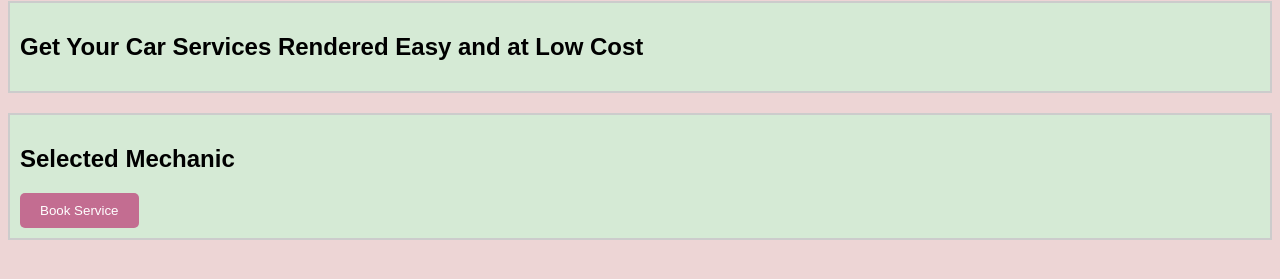
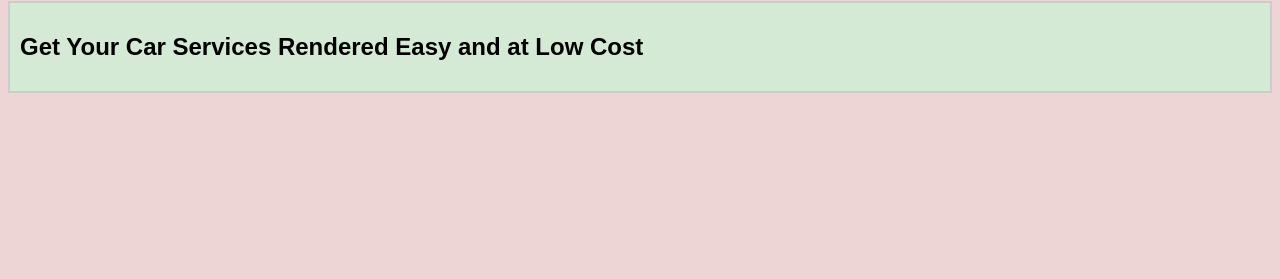
Before and after one commit to Isaackmogaka/End-of-Phase-Project, a plain HTML site: page index.html in a window 1280 px wide. Shown: the part 79-358 px from the top of the page. Drawn offline with Linux system fonts and the light colour scheme; no server answers.

```diff
--- a/index.html
+++ b/index.html
@@ -12,11 +12,11 @@
     <div id="mechanic-list"></div>
   </div>
 
-  <div id="selected-mechanic">
+  <!-- <div id="selected-mechanic">
     <h2>Selected Mechanic</h2>
     <div id="mechanic-info"></div>
     <button id="book-button">Book Service</button>
-  </div>
+  </div> -->
 
   <script src="Script/script.js"></script>
 </body>
```
